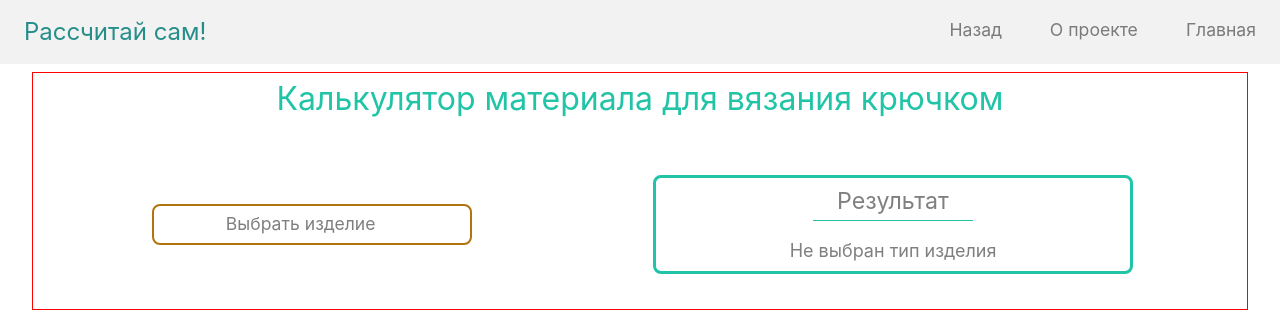
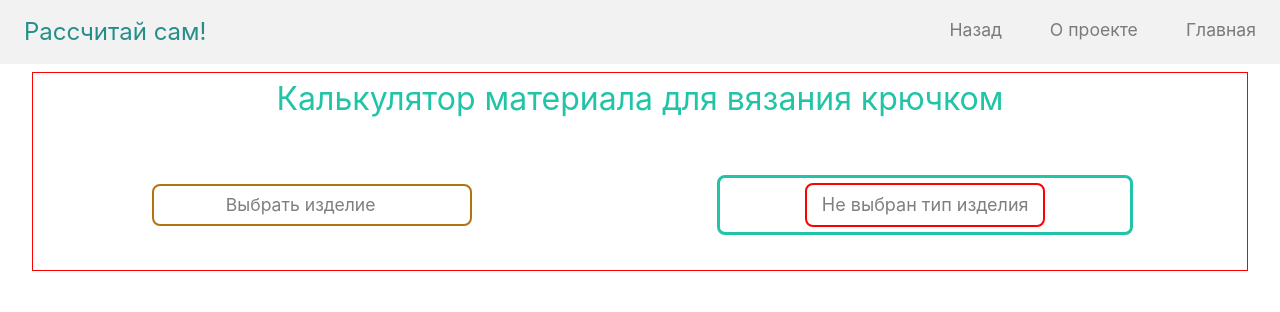
Before and after one commit to scobca/string_calc, a Vue app: page /#/method in a window 1280 px wide. Shown: the top 312 px of the page. Built offline with nearby package versions, Linux system fonts and the light colour scheme.

Commit message:
styles for result block (v-model-list) some changes in styles (v-model)

```diff
--- a/src/components/UI/VModel.vue
+++ b/src/components/UI/VModel.vue
@@ -16,13 +16,6 @@
                   </div>
 
                   <div class="type" v-if="this.selectedProductName !== 'Выбрать изделие'">
-                      <v-data-settings v-if="this.params_off.length.includes(this.selectedProductName)"
-                                       v-model="length"
-                                       :placeholder="'Введите длину рукава (см)'"
-                                       v-model.trim="length"
-                                       id="input"
-                                       type="number"
-                      />
                       <v-data-settings v-if="this.params_off.cLength.includes(this.selectedProductName)"
                                        v-model="cLength"
                                        :placeholder="'Введите длину (см)'"
@@ -34,6 +27,13 @@
                                        v-model="cWidth"
                                        :placeholder="'Введите ширину (см)'"
                                        v-model.trim="cWidth"
+                                       id="input"
+                                       type="number"
+                      />
+                      <v-data-settings v-if="this.params_off.length.includes(this.selectedProductName)"
+                                       v-model="length"
+                                       :placeholder="'Введите длину рукава (см)'"
+                                       v-model.trim="length"
                                        id="input"
                                        type="number"
                       />
@@ -60,12 +60,16 @@
                    <v-model-list class="settings_model"
                                  :type-index="selectedProductIndex"
                                  :name-type="selectedProductName"
-                                 :length="length"
                                  :l-means="lMeans"
                                  :cl-means="clMeans"
                                  :cw-means="cwMeans"
                                  :collar-means="collarMeans"
                                  :v-head-means="vHeadMeans"
+                                 :length="length"
+                                 :cLength="cLength"
+                                 :c-width="cWidth"
+                                 :collar-width="collarWidth"
+                                 :v-head="vHead"
                    />
                </div>
            </div>
@@ -258,7 +262,7 @@ export default {
     flex-direction: column;
     justify-content: center;
     align-items: center;
-    min-width: 30rem;
+    min-width: 20rem;
 
     border: 3px solid var(--results-border-color);
     border-radius: .5rem;
--- a/src/components/UI/VModelList.vue
+++ b/src/components/UI/VModelList.vue
@@ -1,20 +1,32 @@
 <template>
     <section class="container">
         <div class="container">
-            <p class="result">
-                Результат
-            </p>
-
             <div class="settings_container">
-                <div class="switer" v-if="this.typeIndex === 0">
+                <div class="product" v-if="this.typeIndex === 0">
                     Не выбран тип изделия
                 </div>
                 <div class="product" v-else>
                     Тип изделия: {{nameType}}
                 </div>
 
+                <div class="product" v-if="clMeans">
+                    Длина: {{cLength}}
+                </div>
+
+                <div class="product" v-if="cwMeans">
+                    Ширина: {{cWidth}}
+                </div>
+
                 <div class="product" v-if="lMeans">
                     Длина рукава: {{length}}
+                </div>
+
+                <div class="product" v-if="collarMeans">
+                    Высота воротника: {{collarWidth}}
+                </div>
+
+                <div class="product" v-if="vHeadMeans">
+                    Объем головы: {{vHead}}
                 </div>
 
             </div>
@@ -35,6 +47,18 @@ export default {
             default: ''
         },
         length: {
+            default: 0
+        },
+        cLength: {
+            default: 0
+        },
+        cWidth: {
+            default: 0
+        },
+        collarWidth: {
+            default: 0
+        },
+        vHead: {
             default: 0
         },
         selects: {
@@ -74,12 +98,19 @@ export default {
     justify-content: center;
     align-items: center;
 }
-.result {
-    width: 10rem    ;
-    font-size: 1.45rem;
-    text-align: center;
-    border-bottom: 0.1rem solid var(--results-border-color);
-    /*border-top: 2px solid var(--text-color);*/
-    margin-bottom: 1rem;
+
+.settings_container {
+    display: flex;
+    flex-direction: column;
+    justify-content: center;
+    align-items: center;
+    gap: 1rem;
+}
+
+.product {
+    border: 2px solid red;
+    border-radius: .5rem;
+    padding: .35rem;
+    min-width: 15rem;
 }
 </style>
```
